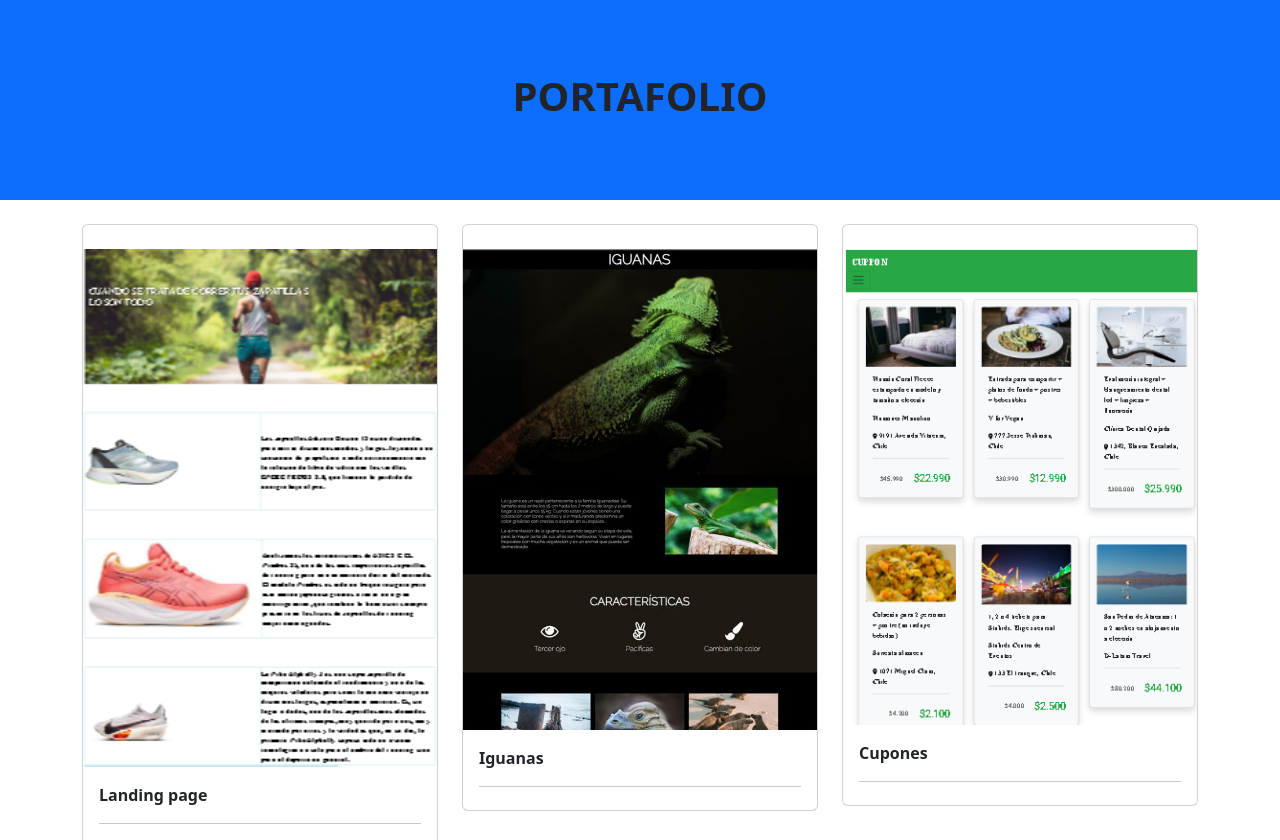
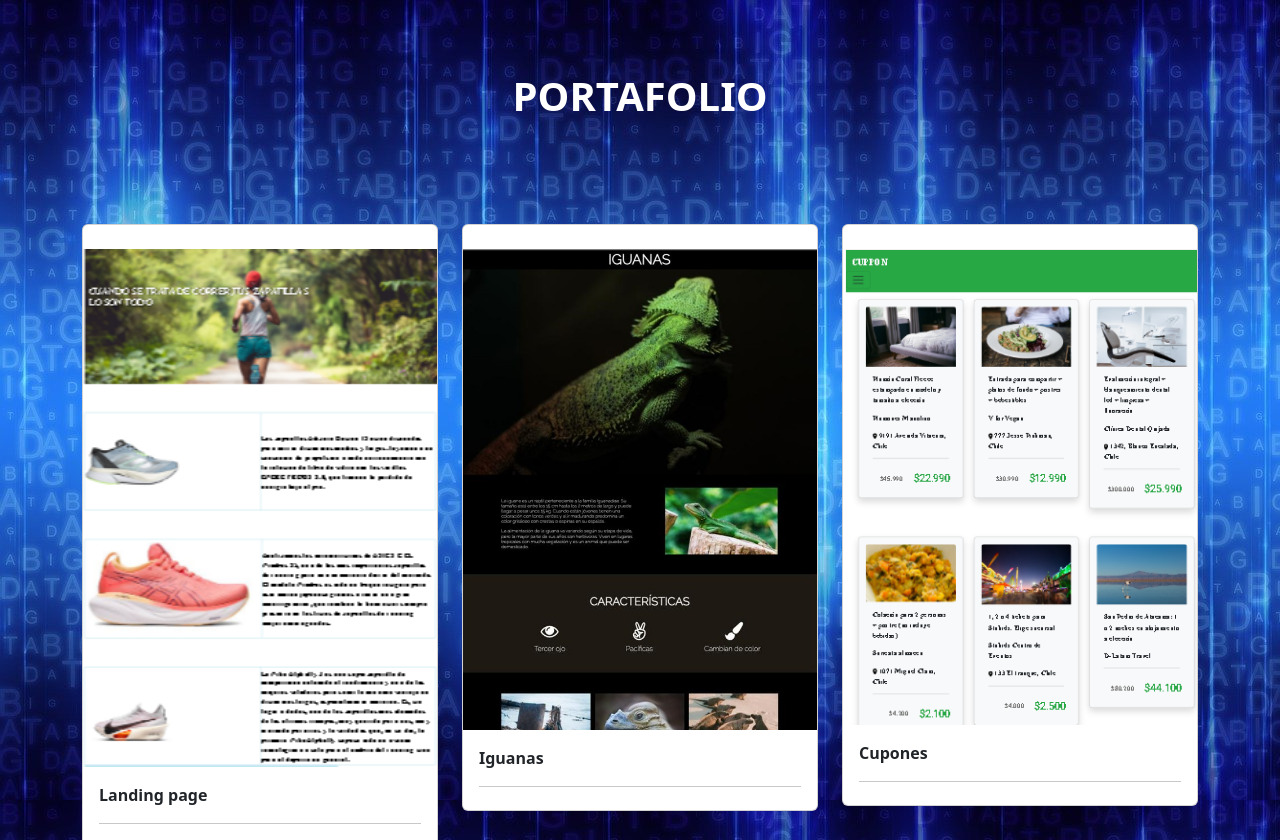
Before and after one commit to willicar27/PruebaFinal2.0, a plain HTML site: page portafolio.html in a window 1280 px wide. Shown: the top 840 px of the page. Drawn offline with nearby package versions, Linux system fonts and the light colour scheme.

Commit message:
ultimos ajustes

```diff
--- a/assets/css/portafolio.css
+++ b/assets/css/portafolio.css
@@ -1,5 +1,13 @@
 .card-size {
-    width: 100%;
-    height: 70px;
-    margin-bottom:3%;
-  }
+  width: 100%;
+  height: 70px;
+  margin-bottom: 3%;
+}
+
+header {
+  background-image: url(/assets/img/big-data-7645200_1280.jpg);
+}
+
+body {
+  background-image: url(/assets/img/big-data-7645200_1280.jpg);
+}
--- a/portafolio.html
+++ b/portafolio.html
@@ -19,7 +19,7 @@
   <body>
     <header class="p-5 bg-primary">
       <div class="d-flex justify-content-center align-items-center">
-        <h1 class="fw-bold text-center pb-4 pt-sm-4">PORTAFOLIO</h1>
+        <h1 class="fw-bold text-center text-white pb-4 pt-sm-4">PORTAFOLIO</h1>
       </div>
     </header>
     <br />
@@ -96,7 +96,7 @@
         <a
           href="./index.html"
           target="_blank"
-          class="btn btn-primary btn-lg btn-block">
+          class="btn btn-sm btn-lg btn-block">
           Volver al inicio
         </a>
       </button>
```
Also changed, not shown: assets/img/cv.png.
